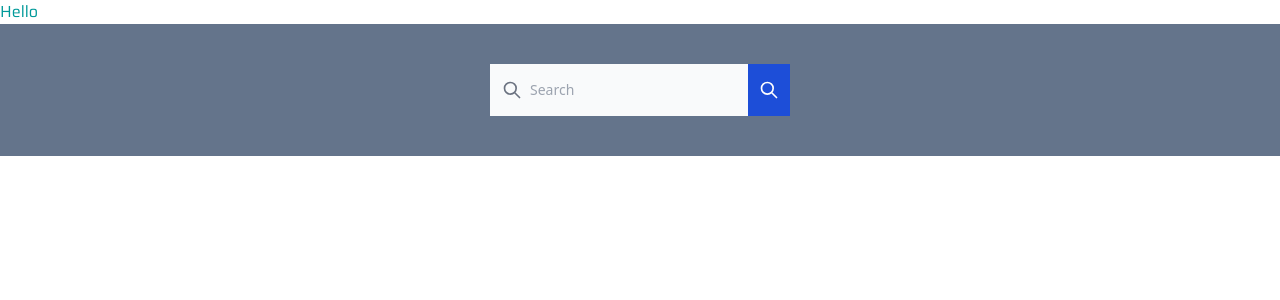
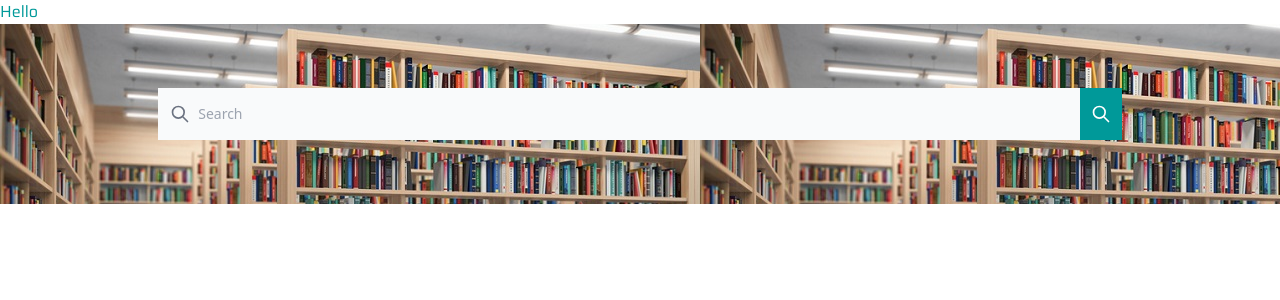
Before and after one commit to MaelJansen/bibliotheque, a React (Create React App) app in the folder front/: page / in a window 1280 px wide. Shown: the top 300 px of the page. Built offline with nearby package versions, Linux system fonts and the light colour scheme.

Commit message:
Add background image

```diff
--- a/front/src/components/searchbar.js
+++ b/front/src/components/searchbar.js
@@ -3,16 +3,16 @@
     const [query, setQuery] = useState("");
 
     return (
-        <div className='w-full bg-slate-500 p-10 flex flex-col align-middle justify-center'>
+        <div className='w-full h-fit bg-header-img p-16 flex flex-col align-middle justify-center'>
             <form className='flex flex-row justify-center'>
                 <label for="default-search" class="text-sm font-medium text-gray-900 sr-only">Search</label>
-                <div class="relative">
+                <div class="relative w-3/5 sm:md:w-4/5 ">
                     <div class="absolute inset-y-0 left-0 flex items-center pl-3 pointer-events-none">
-                        <svg aria-hidden="true" class="w-5 h-5 text-gray-500 dark:text-gray-400" fill="none" stroke="currentColor" viewBox="0 0 24 24" xmlns="http://www.w3.org/2000/svg"><path stroke-linecap="round" stroke-linejoin="round" stroke-width="2" d="M21 21l-6-6m2-5a7 7 0 11-14 0 7 7 0 0114 0z"></path></svg>
+                        <svg aria-hidden="true" class="w-5 h-5 text-gray-500" fill="none" stroke="currentColor" viewBox="0 0 24 24" xmlns="http://www.w3.org/2000/svg"><path stroke-linecap="round" stroke-linejoin="round" stroke-width="2" d="M21 21l-6-6m2-5a7 7 0 11-14 0 7 7 0 0114 0z"></path></svg>
                     </div>
                     <input type="search" id="default-search" class="block w-full p-4 pl-10 text-sm text-gray-900 bg-gray-50 focus:ring-iut-green focus:border-blue-500" placeholder="Search" required />
                 </div>
-                <button type="submit" class="p-2.5 text-sm font-medium text-white bg-blue-700 border border-blue-700 hover:bg-blue-800 focus:ring-4 focus:outline-none focus:ring-blue-300">
+                <button type="submit" class="p-2.5 text-sm font-medium text-white bg-iut-green border border-iut-green hover:bg-iut-hover-green focus:ring-4 focus:outline-none focus:ring-iut-green">
                     <svg class="w-5 h-5" fill="none" stroke="currentColor" viewBox="0 0 24 24" xmlns="http://www.w3.org/2000/svg"><path stroke-linecap="round" stroke-linejoin="round" stroke-width="2" d="M21 21l-6-6m2-5a7 7 0 11-14 0 7 7 0 0114 0z"></path></svg>
                     <span class="sr-only">Search</span>
                 </button>
--- a/front/tailwind.config.js
+++ b/front/tailwind.config.js
@@ -5,6 +5,9 @@
   ],
   theme: {
     extend: {
+      backgroundImage: {
+        'header-img': "url('/src/img/library.jpg')",
+      },
       fontFamily: {
         'saira' : ['Saira', 'cursive'],
       },
```
Also changed, not shown: front/src/img/library.jpg (added), 1 other file (tests, documents, lock files or other folders).
